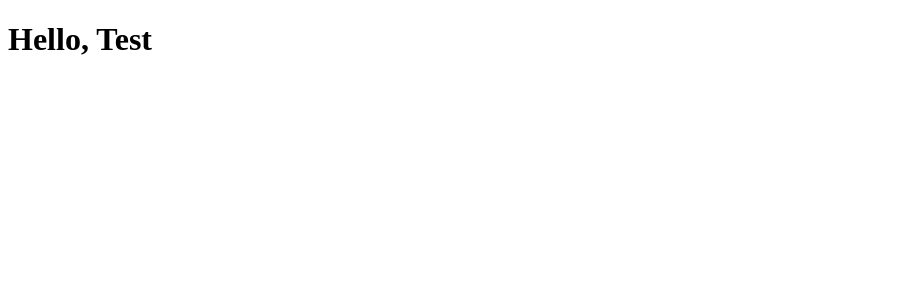
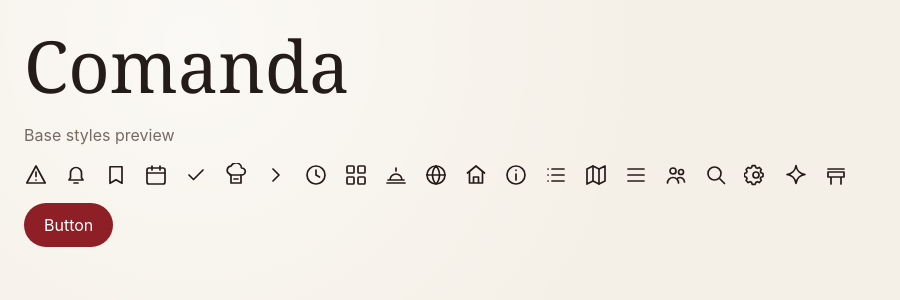
Before and after one commit to devHP-source/comanda, a React (Vite) app in the folder frontend/: page / in a window 1280 px wide. Shown: the top 300 px of the page, without its empty margins (0-900 px from the left). Built offline with nearby package versions, Linux system fonts and the light colour scheme.

Commit message:
frontend: design tokens, base styles and icon set

```diff
--- a/frontend/src/App.jsx
+++ b/frontend/src/App.jsx
@@ -1,8 +1,36 @@
+import Icon from './components/Icon/Icon.jsx'
+
+const iconNames = [
+  'alert', 'bell', 'bookmark', 'calendar', 'check', 'chef', 'chevron', 'clock', 'dashboard', 'dish', 'globe',
+  'home', 'info', 'list', 'map', 'menu', 'people', 'search', 'settings', 'sparkle', 'table',
+]
+
 const App = () => {
   return (
-    <>
-    <h1>Hello, Test</h1>
-    </>
+    <main style={{ padding: 'var(--space-6)', display: 'grid', gap: 'var(--space-4)' }}>
+      <h1 style={{ fontSize: 'var(--text-hero)' }}>Comanda</h1>
+      <p style={{ color: 'var(--color-ink-muted)' }}>Base styles preview</p>
+      <ul style={{ display: 'flex', flexWrap: 'wrap', gap: 'var(--space-4)' }}>
+        {iconNames.map((name) => (
+          <li key={name} title={name}>
+            <Icon name={name} size={24} />
+          </li>
+        ))}
+      </ul>
+      <button
+        type="button"
+        style={{
+          justifySelf: 'start',
+          minHeight: 'var(--tap-min)',
+          padding: '0 var(--space-5)',
+          borderRadius: 'var(--radius-pill)',
+          color: 'var(--color-white)',
+          background: 'var(--color-accent)',
+        }}
+      >
+        Button
+      </button>
+    </main>
   )
 }
 
--- /dev/null
+++ b/frontend/src/components/Icon/Icon.jsx
@@ -0,0 +1,122 @@
+const paths = {
+  alert: (
+    <>
+      <path d="M12 3 2.8 20h18.4L12 3Z" />
+      <path d="M12 9v4.5M12 17h.1" />
+    </>
+  ),
+  bell: (
+    <>
+      <path d="M5 17h14l-1.5-2.2V10a5.5 5.5 0 0 0-11 0v4.8L5 17Z" />
+      <path d="M10 20h4" />
+    </>
+  ),
+  bookmark: <path d="M6 3.75h12v16.5l-6-3.6-6 3.6V3.75Z" />,
+  calendar: (
+    <>
+      <rect x="3" y="5" width="18" height="16" rx="2" />
+      <path d="M8 3v4M16 3v4M3 10h18" />
+    </>
+  ),
+  check: <path d="m5 12 4.5 4.5L19 7" />,
+  chef: (
+    <>
+      <path d="M6 11a4 4 0 0 1 1-7.8A5.5 5.5 0 0 1 17.5 5 3.5 3.5 0 0 1 18 12H6Z" />
+      <path d="M7 12v8h10v-8M10 16h4" />
+    </>
+  ),
+  chevron: <path d="m9 18 6-6-6-6" />,
+  clock: (
+    <>
+      <circle cx="12" cy="12" r="9" />
+      <path d="M12 7v5l3.5 2" />
+    </>
+  ),
+  dashboard: (
+    <>
+      <rect x="3" y="3" width="7" height="7" rx="1" />
+      <rect x="14" y="3" width="7" height="7" rx="1" />
+      <rect x="3" y="14" width="7" height="7" rx="1" />
+      <rect x="14" y="14" width="7" height="7" rx="1" />
+    </>
+  ),
+  dish: (
+    <>
+      <path d="M4 17h16M6 17a6 6 0 0 1 12 0M12 8V5" />
+      <path d="M3 20h18" />
+    </>
+  ),
+  globe: (
+    <>
+      <circle cx="12" cy="12" r="9" />
+      <path d="M3 12h18M12 3c2.4 2.5 3.5 5.5 3.5 9S14.4 18.5 12 21M12 3c-2.4 2.5-3.5 5.5-3.5 9s1.1 6.5 3.5 9" />
+    </>
+  ),
+  home: (
+    <>
+      <path d="m3.5 10 8.5-7 8.5 7" />
+      <path d="M5.5 9v11h13V9M9.5 20v-6h5v6" />
+    </>
+  ),
+  info: (
+    <>
+      <circle cx="12" cy="12" r="9" />
+      <path d="M12 11v6M12 7.2v.1" />
+    </>
+  ),
+  list: (
+    <>
+      <path d="M8 6h12M8 12h12M8 18h12" />
+      <path d="M4 6h.1M4 12h.1M4 18h.1" />
+    </>
+  ),
+  map: (
+    <>
+      <path d="m3 6 6-3 6 3 6-3v15l-6 3-6-3-6 3V6Z" />
+      <path d="M9 3v15M15 6v15" />
+    </>
+  ),
+  menu: <path d="M4 6h16M4 12h16M4 18h16" />,
+  people: (
+    <>
+      <circle cx="9" cy="8" r="3" />
+      <circle cx="17" cy="9" r="2.5" />
+      <path d="M3.5 20a5.5 5.5 0 0 1 11 0M14 15a4.5 4.5 0 0 1 6.5 4" />
+    </>
+  ),
+  search: (
+    <>
+      <circle cx="10.5" cy="10.5" r="6.5" />
+      <path d="m16 16 4.5 4.5" />
+    </>
+  ),
+  settings: (
+    <>
+      <circle cx="12" cy="12" r="3" />
+      <path d="M19 13.5v-3l-2-.7-.6-1.4.9-1.9-2.1-2.1-1.9.9-1.4-.6-.7-2h-3l-.7 2-1.4.6-1.9-.9-2.1 2.1.9 1.9-.6 1.4-2 .7v3l2 .7.6 1.4-.9 1.9 2.1 2.1 1.9-.9 1.4.6.7 2h3l.7-2 1.4-.6 1.9.9 2.1-2.1-.9-1.9.6-1.4 2-.7Z" />
+    </>
+  ),
+  sparkle: <path d="M12 2.5c.8 5.6 3.4 8.2 9 9-5.6.8-8.2 3.4-9 9-.8-5.6-3.4-8.2-9-9 5.6-.8 8.2-3.4 9-9Z" />,
+  table: <path d="M4 9h16v5H4zM7 14v7M17 14v7M4 6h16" />,
+}
+
+const Icon = ({ name, size = 20, className }) => {
+  if (!paths[name]) return null
+
+  return (
+    <svg
+      aria-hidden="true"
+      className={className}
+      fill="none"
+      height={size}
+      viewBox="0 0 24 24"
+      width={size}
+    >
+      <g stroke="currentColor" strokeLinecap="round" strokeLinejoin="round" strokeWidth="1.7">
+        {paths[name]}
+      </g>
+    </svg>
+  )
+}
+
+export default Icon
--- a/frontend/src/main.jsx
+++ b/frontend/src/main.jsx
@@ -1,5 +1,8 @@
 import { StrictMode } from 'react'
 import { createRoot } from 'react-dom/client'
+import './styles/tokens.css'
+import './styles/reset.css'
+import './styles/global.css'
 import App from './App.jsx'
 
 createRoot(document.getElementById('root')).render(
--- /dev/null
+++ b/frontend/src/styles/global.css
@@ -0,0 +1,84 @@
+:root {
+  color: var(--color-ink);
+  font-family: var(--font-sans);
+  font-size: 100%;
+  font-synthesis: none;
+  background: var(--color-canvas);
+  -webkit-font-smoothing: antialiased;
+}
+
+body {
+  min-width: 320px;
+  min-height: 100vh;
+  min-height: 100dvh;
+  font-size: var(--text-md);
+  background:
+    radial-gradient(circle at 15% 5%, var(--canvas-glow), transparent 28rem),
+    var(--color-canvas);
+}
+
+h1,
+h2,
+h3,
+h4 {
+  font-family: var(--font-serif);
+  font-weight: 600;
+  line-height: 1.15;
+}
+
+h1 {
+  font-weight: 500;
+}
+
+::selection {
+  color: var(--color-surface);
+  background: var(--color-accent);
+}
+
+:focus-visible {
+  outline: 2px solid var(--color-accent);
+  outline-offset: 3px;
+}
+
+button,
+a,
+summary {
+  -webkit-tap-highlight-color: transparent;
+}
+
+button:active:not(:disabled) {
+  transform: scale(0.97);
+}
+
+.hide-scrollbar {
+  scrollbar-width: none;
+}
+
+.hide-scrollbar::-webkit-scrollbar {
+  display: none;
+}
+
+/* Text for screen readers only */
+.visually-hidden {
+  position: absolute;
+  width: 1px;
+  height: 1px;
+  overflow: hidden;
+  clip-path: inset(50%);
+  white-space: nowrap;
+}
+
+@media (prefers-reduced-motion: no-preference) {
+  html {
+    scroll-behavior: smooth;
+  }
+
+  button,
+  a {
+    transition:
+      transform 160ms ease,
+      box-shadow 160ms ease,
+      background-color 160ms ease,
+      color 160ms ease;
+  }
+}
--- /dev/null
+++ b/frontend/src/styles/reset.css
@@ -0,0 +1,78 @@
+*,
+*::before,
+*::after {
+  box-sizing: border-box;
+  margin: 0;
+  padding: 0;
+  border: 0 solid;
+}
+
+html {
+  -webkit-text-size-adjust: 100%;
+  text-size-adjust: 100%;
+  line-height: 1.5;
+}
+
+h1,
+h2,
+h3,
+h4,
+h5,
+h6 {
+  font-size: inherit;
+  font-weight: inherit;
+}
+
+ol,
+ul {
+  list-style: none;
+}
+
+a {
+  color: inherit;
+  text-decoration: inherit;
+}
+
+img,
+svg,
+video,
+canvas {
+  display: block;
+}
+
+img,
+video {
+  max-width: 100%;
+  height: auto;
+}
+
+button,
+input,
+select,
+textarea {
+  font: inherit;
+  color: inherit;
+  letter-spacing: inherit;
+  background: transparent;
+  border-radius: 0;
+}
+
+button {
+  cursor: pointer;
+}
+
+button:disabled {
+  cursor: not-allowed;
+}
+
+textarea {
+  resize: vertical;
+}
+
+table {
+  border-collapse: collapse;
+}
+
+dialog {
+  margin: auto;
+}
--- /dev/null
+++ b/frontend/src/styles/tokens.css
@@ -0,0 +1,77 @@
+:root {
+  --color-canvas: #f5f0e7;
+  --color-surface: #fffdf9;
+  --color-surface-muted: #eee6da;
+  --color-ink: #241c18;
+  --color-ink-muted: #756b63;
+  --color-accent: #8f1f26;
+  --color-accent-soft: #f1dadd;
+  --color-line: #ded5c8;
+  --color-white: #ffffff;
+  --canvas-glow: rgb(255 255 255 / 60%);
+
+  /* Status (tables, tickets) */
+  --status-free-bg: #faf9f7;
+  --status-free-line: #e2ddd6;
+  --status-occupied-bg: #f8eeee;
+  --status-occupied-line: #dbc7c8;
+  --status-occupied-dot: #c58f93;
+  --status-preparing-bg: #faf5e9;
+  --status-preparing-line: #e7d6b5;
+  --status-preparing-dot: #d2aa5b;
+  --status-ready: var(--color-accent);
+
+  /* Stat card tones (admin dashboard) */
+  --tone-wine: #8f1f26;
+  --tone-wine-bg: #f4e5e6;
+  --tone-amber: #8c621c;
+  --tone-amber-bg: #f5ecd9;
+  --tone-green: #477455;
+  --tone-green-bg: #e5efe8;
+  --tone-blue: #496d7a;
+  --tone-blue-bg: #e4edef;
+
+  /* Dish photo placeholder */
+  --placeholder-bg: #d7c6ad;
+
+
+  --font-sans: -apple-system, BlinkMacSystemFont, 'Inter', 'Segoe UI', sans-serif;
+  --font-serif: Georgia, 'Times New Roman', serif;
+  --text-xs: 0.75rem;    /* minimum size for any text */
+  --text-sm: 0.875rem;   /* secondary text */
+  --text-md: 1rem;       /* body */
+  --text-lg: 1.15rem;    /* dish titles */
+  --text-xl: 1.55rem;    /* section titles */
+  --text-hero: clamp(2rem, 9vw, 4.5rem);
+  --tracking-label: 0.08em;
+
+  --space-1: 0.25rem;
+  --space-2: 0.5rem;
+  --space-3: 0.75rem;
+  --space-4: 1rem;
+  --space-5: 1.25rem;
+  --space-6: 1.5rem;
+  --space-8: 2rem;
+
+  --radius-sm: 0.5rem;
+  --radius-md: 0.65rem;
+  --radius-lg: 0.85rem;
+  --radius-card: 1rem;
+  --radius-bar: 1.2rem;
+  --radius-pill: 99px;
+  --radius-round: 50%;
+
+  --shadow-card: 0 10px 28px rgb(65 46 35 / 5%);
+  --shadow-soft: 0 6px 16px rgb(44 35 29 / 6%);
+  --shadow-float: 0 15px 38px rgb(60 38 26 / 16%);
+  --shadow-accent: 0 7px 18px rgb(143 31 38 / 28%);
+
+  --glass-bg: rgb(255 253 249 / 88%);
+  --glass-bg-fallback: #fffdf9;
+  --glass-blur: blur(18px);
+
+  --tap-min: 44px;
+  --topbar-height: 4.5rem;
+}
+
+/* Breakpoints, 700px tablet, 1024px desktop, 1320px wide */
```
